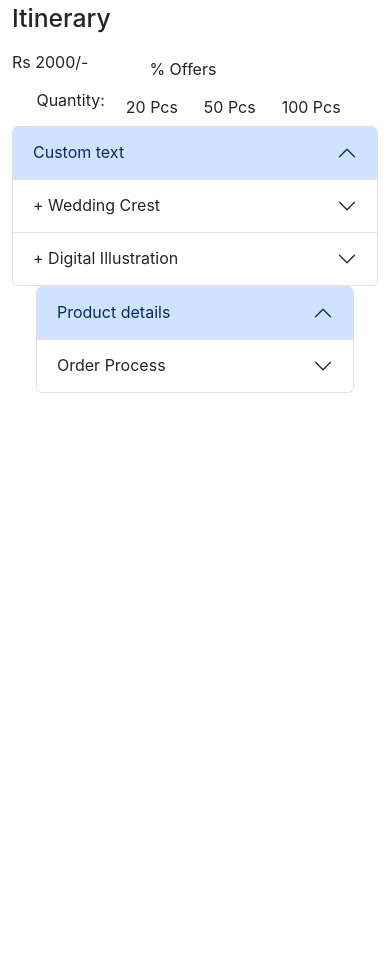
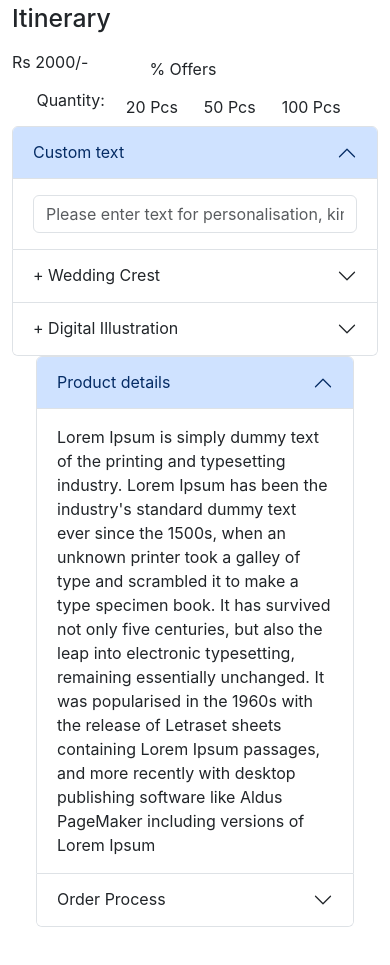
Before and after one commit to vishalk1105/ospery, a React (Create React App) app: page /itinerary in a window 390 px wide. Shown: the part 1000-1965 px from the top of the page. Before the commit the page ends 1441 px from the top, so only its background shows below. Built offline with nearby package versions, Linux system fonts and the light colour scheme.

Commit message:
input placeholder color

```diff
--- a/src/components/ReactAccordion.js
+++ b/src/components/ReactAccordion.js
@@ -6,11 +6,12 @@ const ReactAccordion = ({
   items,
   accordionBtn,
   priceFromwedCrest,
+  accItem,
 }) => {
   return (
     <div className={`accordion ${accOuterClass}`} id="accordionExample">
       {items.map((item, index) => (
-        <div className="accordion-item" key={item.id}>
+        <div className={`accordion-item ${accItem}`} key={item.id}>
           <h2 className="accordion-header">
             <button
               className={`accordion-button  ${
@@ -27,7 +28,9 @@ const ReactAccordion = ({
           </h2>
           <div
             id={`collapse${item.id}`}
-            className={`accordion-collapse collapse `}
+            className={`accordion-collapse collapse ${
+              index === 0 ? "show" : ""
+            }`}
             data-bs-parent="#accordionExample"
           >
             <div className={`accordion-body ${accContent}`}>
--- a/src/components/ReactCard.js
+++ b/src/components/ReactCard.js
@@ -30,7 +30,7 @@ const ReactCard = ({
         )}
       </div>
       <div className={`card-body ${cardBodyDiv}`}>
-        <h5 className="card-title">{price > 0 ? `₹${price}/-` : "None"}</h5>
+        <h5 className="card-title">{price > 0 ? `Rs ${price}/-` : "None"}</h5>
       </div>
     </div>
   );
--- a/src/components/ReactCart.js
+++ b/src/components/ReactCart.js
@@ -34,6 +34,8 @@ const ReactCart = ({ onClickfn, qty, wedCrestPrice }) => {
             items={panels}
             accordionBtn={"accCartBtn"}
             accContent={"cartContent"}
+            accOuterClass={"cartOuterClass"}
+            accItem={"cartItemClass"}
           />
         </div>
       )}
--- a/src/style/moneyEnvlope.css
+++ b/src/style/moneyEnvlope.css
@@ -39,6 +39,8 @@
 .accDiv {
   align-items: center;
   gap: 30px;
+  margin-top: 30px;
+  margin-top: 50px;
 }
 
 .moneyAccMainDiv {
@@ -52,19 +54,46 @@
   border: 1px solid #d8d8d8;
   border-radius: 18px;
   margin-bottom: 13px;
-  padding: 15px 20px !important;
   color: #4b4b4bbf !important;
-  text-align: justify;
+  text-align: center;
 }
 
-/* .envCardMainDiv {
-  height: 300px;
-} */
-/* .envImgDiv {
-  height: 300px;
-} */
+.inputEnvClass {
+  border: none !important;
+  margin-top: 10px;
+}
+input::-webkit-input-placeholder {
+  color: #4b4b4bbf !important;
+}
+.inputEnvClass::-webkit-input-placeholder {
+  /* Chrome/Opera/Safari */
+  white-space: pre-line;
+  position: relative;
+  top: -7px;
+}
+
+.inputEnvClass::-moz-placeholder {
+  /* Firefox 19+ */
+  white-space: pre-line;
+  position: relative;
+  top: -7px;
+  color: #4b4b4bbf !important;
+}
+
+.inputEnvClass:-ms-input-placeholder {
+  /* IE 10+ */
+  white-space: pre-line;
+  position: relative;
+  top: -7px;
+  color: #4b4b4bbf !important;
+}
+
+.inputEnvClass[placeholder] {
+  white-space: pre-line;
+  color: #4b4b4bbf !important;
+}
+
 .envImgDiv img {
-  /* height: 250px; */
   border-bottom: 1px solid #d8d8d8;
   border-radius: 6px;
 }
--- a/src/style/navBar.css
+++ b/src/style/navBar.css
@@ -109,6 +109,12 @@
   }
 
   /* Money envlope*/
+  .accDiv {
+    margin-top: 30px !important;
+  }
+  .accordion-button {
+    padding: 6px 15px;
+  }
   .qtyTitle {
     font-size: 18px !important;
     font-weight: 600;
--- a/src/style/reactAccordion.css
+++ b/src/style/reactAccordion.css
@@ -5,7 +5,7 @@
 .accordion-button {
   color: var(--primary-color) !important;
   border: 2px solid var(--primary-color) !important;
-  border-radius: 15px !important;
+  border-radius: 10px !important;
   margin-bottom: 10px;
   font-weight: 600 !important;
 }
@@ -16,7 +16,7 @@
   border: 2px solid var(--bg-primaryColor) !important;
 }
 .accordion-item:first-of-type > .accordion-header .accordion-button {
-  border-top-left-radius: 15px !important;
+  border-top-left-radius: 10px !important;
 }
 
 .accordion-button:focus {
--- a/src/style/reactCart.css
+++ b/src/style/reactCart.css
@@ -54,6 +54,7 @@
   border-bottom: 1px solid #d8d8d8 !important;
   margin-bottom: 10px;
   font-weight: 600 !important;
+  background-color: #f8f9fa;
 }
 
 .accCartBtn:not(.collapsed) {
@@ -61,6 +62,7 @@
   background-color: transparent !important;
   border: none !important;
   border-radius: 0 !important;
+  background-color: #f8f9fa !important;
   border-bottom: 2px solid var(--bg-primaryColor) !important;
 }
 .cartContent {
@@ -97,3 +99,7 @@
   flex-direction: column;
   align-items: flex-start;
 }
+.cartOuterClass,
+.cartItemClass {
+  background-color: #f8f9fa !important;
+}
--- a/src/style/title.css
+++ b/src/style/title.css
@@ -4,6 +4,7 @@
   color: var(--primary-color);
   font-family: serif !important;
   font-weight: 600;
+  margin-top: 10px !important;
 }
 
 @media screen and (max-width: 767px) {
--- a/src/view/moneyEnvelop/MoneyEnevDetail.js
+++ b/src/view/moneyEnvelop/MoneyEnevDetail.js
@@ -1,15 +1,15 @@
 import React from "react";
+import ReactInput from "../../components/ReactInput";
 
 const MoneyEnevDetail = () => {
   return (
     <div className="moneyPurchaseDetailDiv">
-      This is the first item's accordion body.It is shown by default, until the
-      collapse plugin adds the appropriate classes that we use to style each
-      element. These classes control the overall appearance, as well as the
-      showing and hiding via CSS transitions. You can modify any of this with
-      custom CSS or overriding our default variables. It's also worth noting
-      that just about any HTML can go within the <code>.accordion-body</code>,
-      though the transition does limit overflow.
+      <ReactInput
+        inputClassName="inputEnvClass"
+        placeholder={
+          "Please enter text for personalisation, kindly leave blank (do not type )incase of non-personalised orders"
+        }
+      />
     </div>
   );
 };
--- a/src/view/moneyEnvelop/WeddingCrest.js
+++ b/src/view/moneyEnvelop/WeddingCrest.js
@@ -11,10 +11,10 @@ const WeddingCrest = ({ priceFromwedCrest }) => {
   };
 
   return (
-    <div className="row row-gap-3  my-4">
+    <div className="row row-gap-2 my-1 px-2">
       {weddingData.map((ele) => {
         return (
-          <div className="col-4 col-lg-3 wedCrestCard" key={ele.id}>
+          <div className="col-4 col-lg-3 gx-2 " key={ele.id}>
             <ReactCard
               cardMainDiv={`envCardMainDiv ${
                 activeId === ele.id ? "envCardMainDiv-active" : ""
@@ -31,6 +31,7 @@ const WeddingCrest = ({ priceFromwedCrest }) => {
       <ReactInput
         placeholder={"Please enter your initals here"}
         inputClassName={"p-3"}
+        reactInputClassName={"px-0"}
       />
     </div>
   );
```
